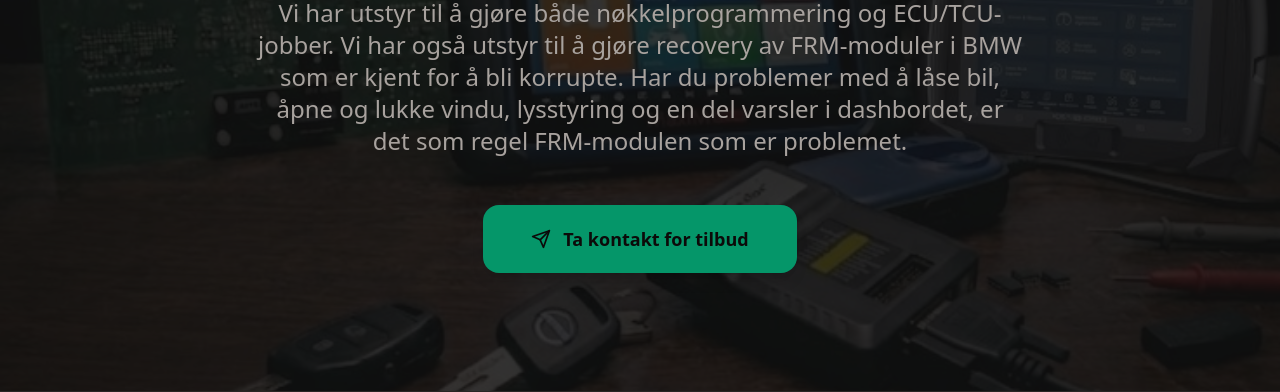
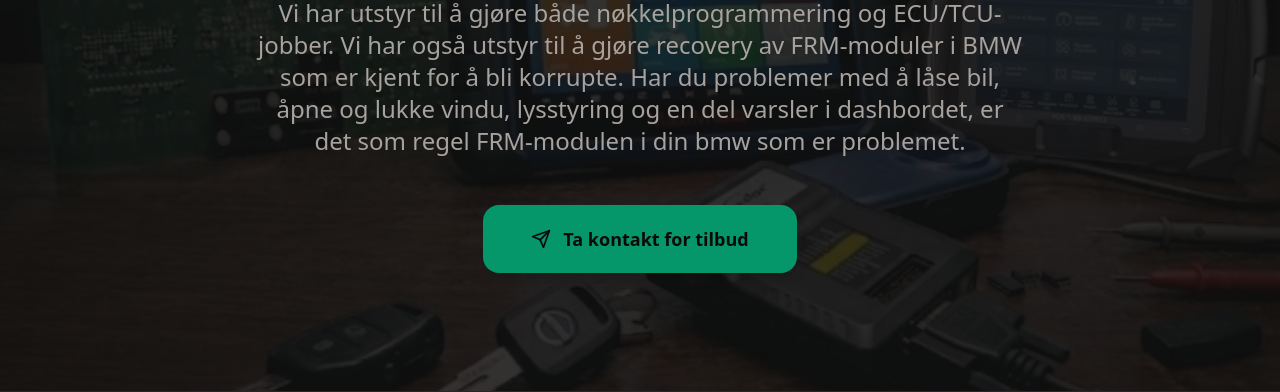
Before and after one commit to ecusolutions/nokkelfix, a plain HTML site: page index.html in a window 1280 px wide. Shown: the part 408-800 px from the top of the page. Drawn offline with nearby package versions, Linux system fonts and the light colour scheme.

Commit message:
Update index.html

```diff
--- a/index.html
+++ b/index.html
@@ -52,7 +52,7 @@
             <p class="text-xl md:text-2xl text-stone-400 mb-12 leading-relaxed max-w-3xl mx-auto">
                 <span class="font-semibold text-stone-200">Vi spesialiserer oss nå på bilnøkler, feilsøking og mer.</span><br>
                 Vi har utstyr til å gjøre både nøkkelprogrammering og ECU/TCU-jobber.
-                Vi har også utstyr til å gjøre recovery av FRM-moduler i BMW som er kjent for å bli korrupte. Har du problemer med å låse bil, åpne og lukke vindu, lysstyring og en del varsler i dashbordet, er det som regel FRM-modulen som er problemet.
+                Vi har også utstyr til å gjøre recovery av FRM-moduler i BMW som er kjent for å bli korrupte. Har du problemer med å låse bil, åpne og lukke vindu, lysstyring og en del varsler i dashbordet, er det som regel FRM-modulen i din bmw som er problemet.
             </p>
 
             <div class="flex flex-col sm:flex-row items-center justify-center gap-6">
```
